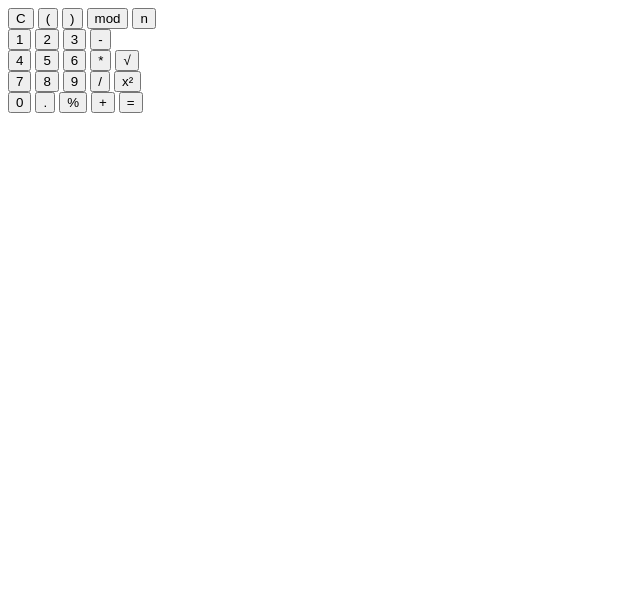
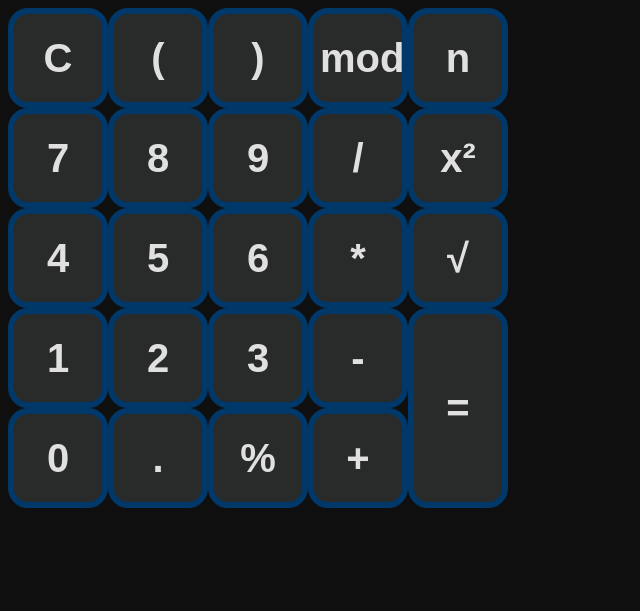
Before and after one commit to Greenhelm117/Calculator_Odin, a plain HTML site: page index.html in a window 1280 px wide. Shown: the whole page, without its empty margins (0-640 px from the left). Drawn offline with Linux system fonts and the light colour scheme.

Commit message:
add button classes and styling, and change postions of some buttons

```diff
--- a/index.html
+++ b/index.html
@@ -9,7 +9,7 @@
 </head>
 <body>
     <div>
-        <button>C</button>
+        <button class = "clearButton">C</button>
         <button>(</button>
         <button>)</button>
         <button>mod</button>
@@ -17,34 +17,36 @@
     </div>
 
     <div>
-        <button>1</button>
-        <button>2</button>
-        <button>3</button>
-        <button>-</button>
+        <button>7</button>
+        <button>8</button>
+        <button>9</button>
+        <button class = "divideButton">/</button>
+        <button>x²</button>
     </div>
 
     <div>
         <button>4</button>
         <button>5</button>
         <button>6</button>
-        <button>*</button>
+        <button class = "multiplyButton">*</button>
         <button>√</button>
     </div>
 
+
+
     <div>
-        <button>7</button>
-        <button>8</button>
-        <button>9</button>
-        <button>/</button>
-        <button>x²</button>
+        <button>1</button>
+        <button>2</button>
+        <button>3</button>
+        <button class = "subtractButton">-</button>
     </div>
 
     <div>
         <button>0</button>
         <button>.</button>
         <button>%</button>
-        <button>+</button>
-        <button>=</button>
+        <button class = "addButton">+</button>
+        <div><button class = "equalsButton">=</button></div>
     </div>
 
 
--- a/style.css
+++ b/style.css
@@ -0,0 +1,30 @@
+body{
+    background-color: rgb(15, 15, 15);
+}
+
+div{
+    display: flex;
+}
+
+button{
+
+    height: 100px;
+    width: 100px;
+    border: 6px;
+    border-color: rgb(0, 56, 105);
+    border-style: solid;
+    border-radius: 20px;
+
+    background-color: rgb(41, 43, 43);
+    color: rgb(224, 224, 224);
+    font-size: 40px;
+    font-weight: bolder;
+
+
+}
+
+.equalsButton
+{
+    height: 200px;
+    transform: translateY(-100px);
+}
```
